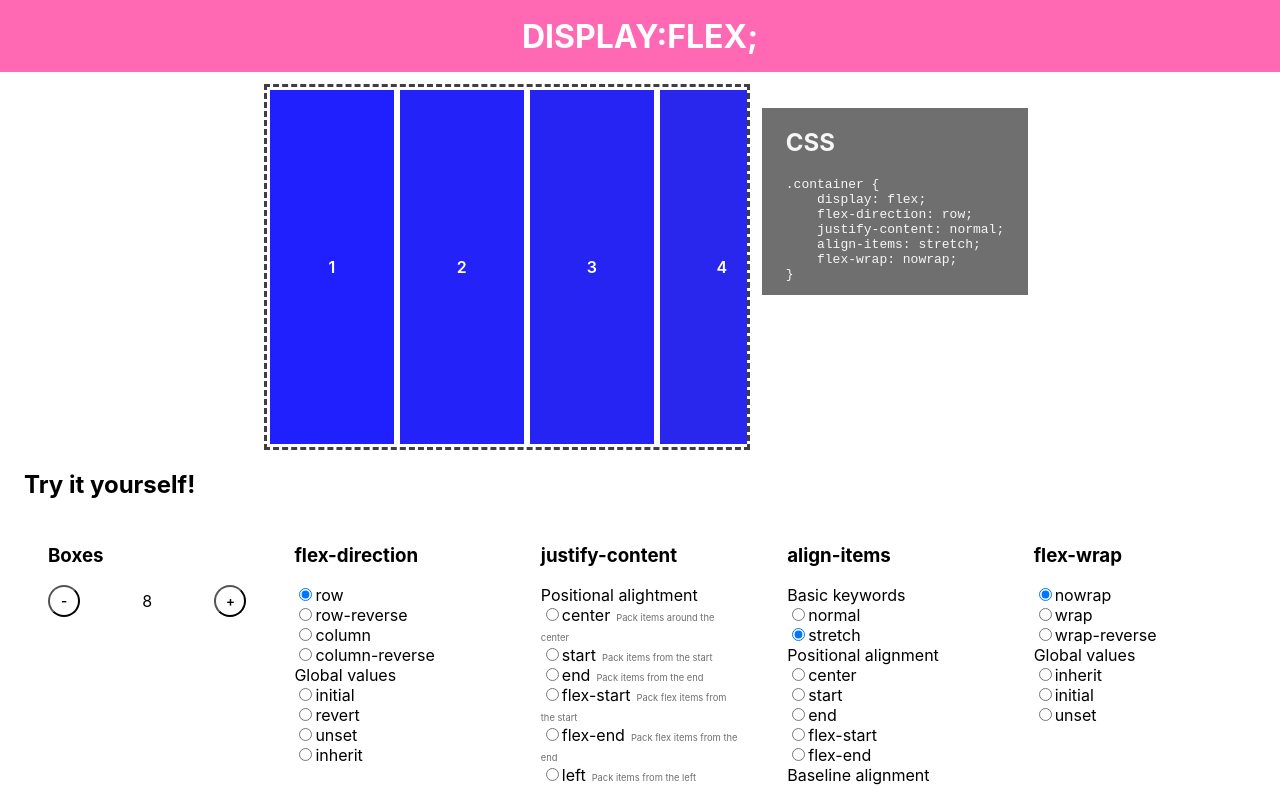
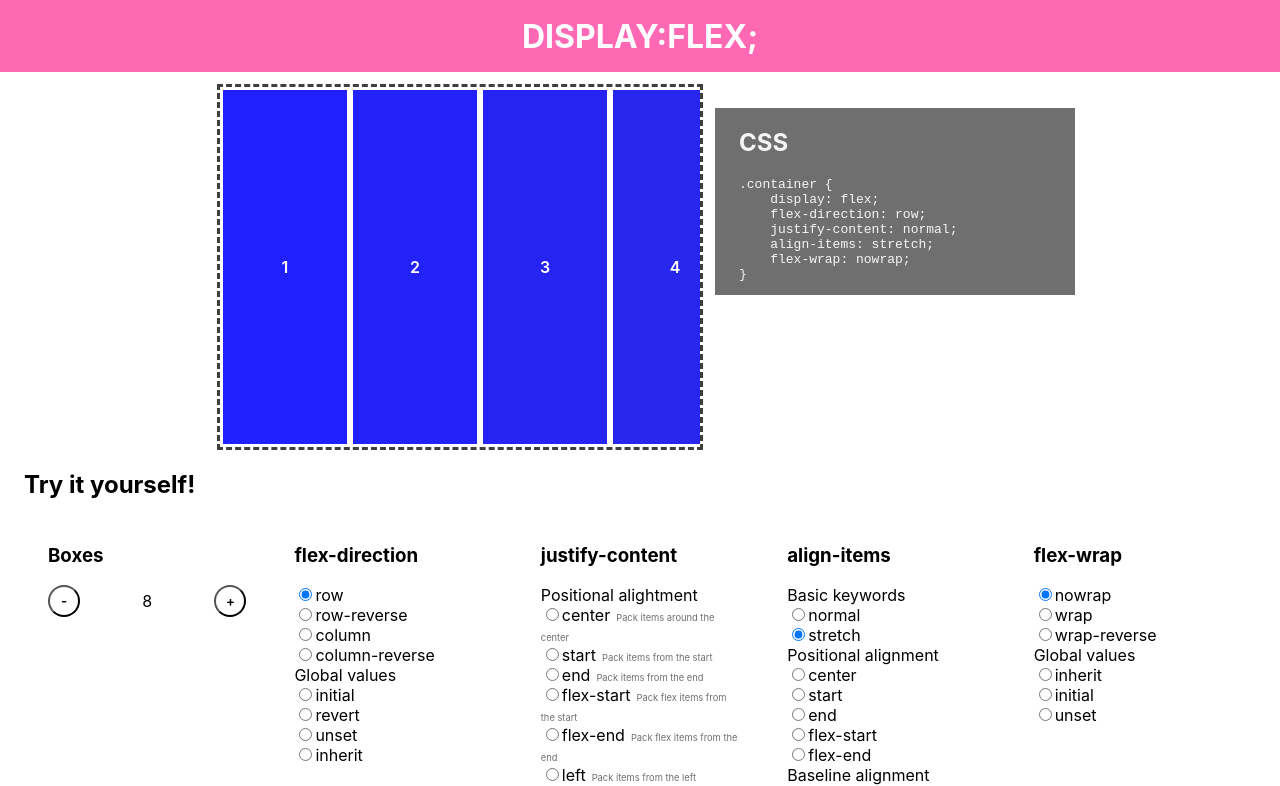
Before and after one commit to bbonkr/display-flex, a React app: page / in a window 1280 px wide. Shown: the top 786 px of the page. Built offline with nearby package versions, Linux system fonts and the light colour scheme.

Commit message:
디자인:코드블럭 넓이

```diff
--- a/public/css/style.css
+++ b/public/css/style.css
@@ -84,11 +84,6 @@ ul.no-list-style {
     flex-direction: column;
     justify-content: flex-start;
     align-items: stretch;
-    /* overflow-y: auto; */
-    /* flex: 1;
-    min-height: 40vh;
-    max-height: 50vh;
-    height: 50vh; */
 }
 
 .form-container>* {
@@ -142,6 +137,8 @@ form>legend {
 .code-container {
     background-color: #6f6f6f;
     margin: 24px 0;
+    max-width: 100vw;
+    width: 360px;
 }
 
 .code-container>* {
```
